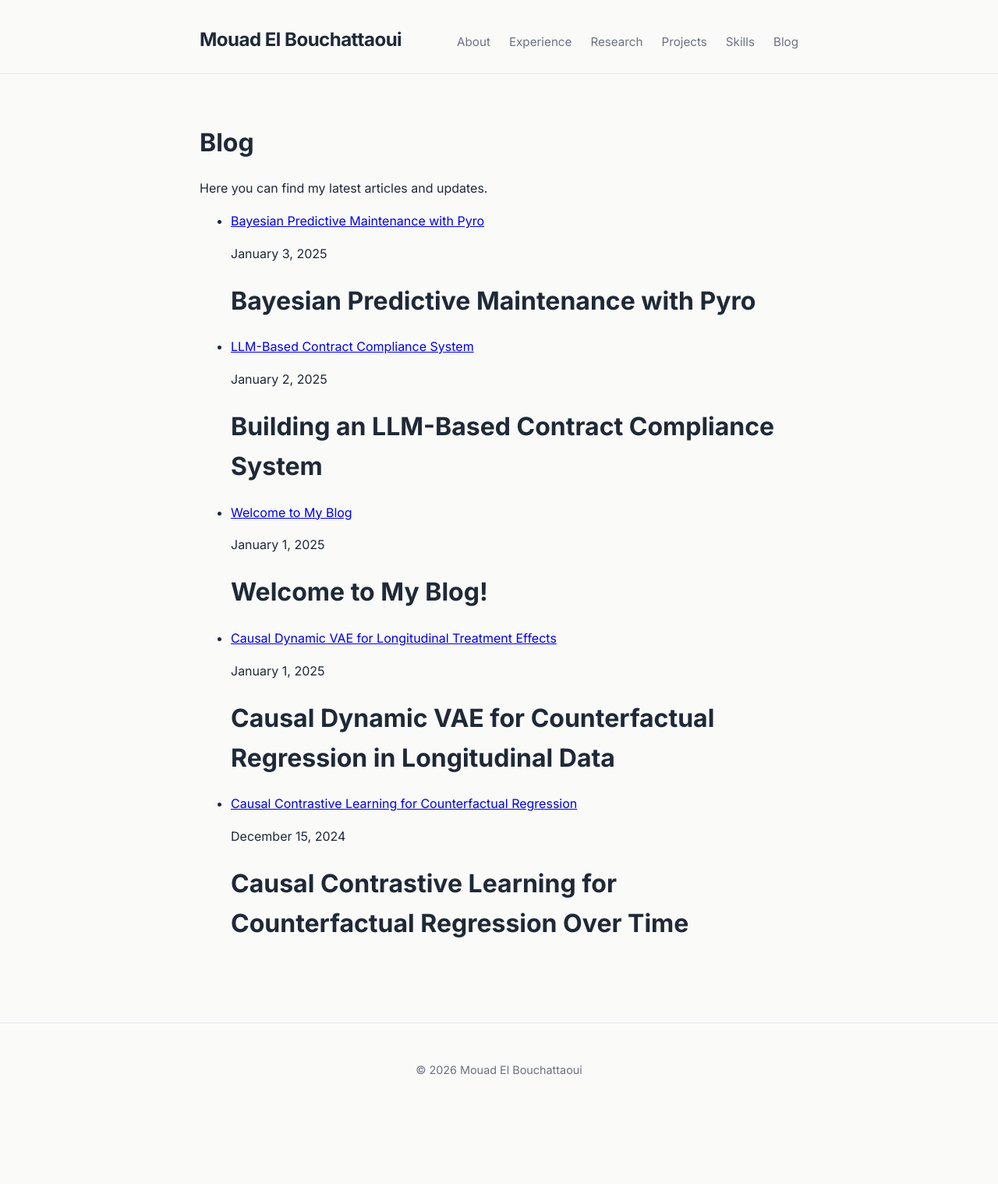
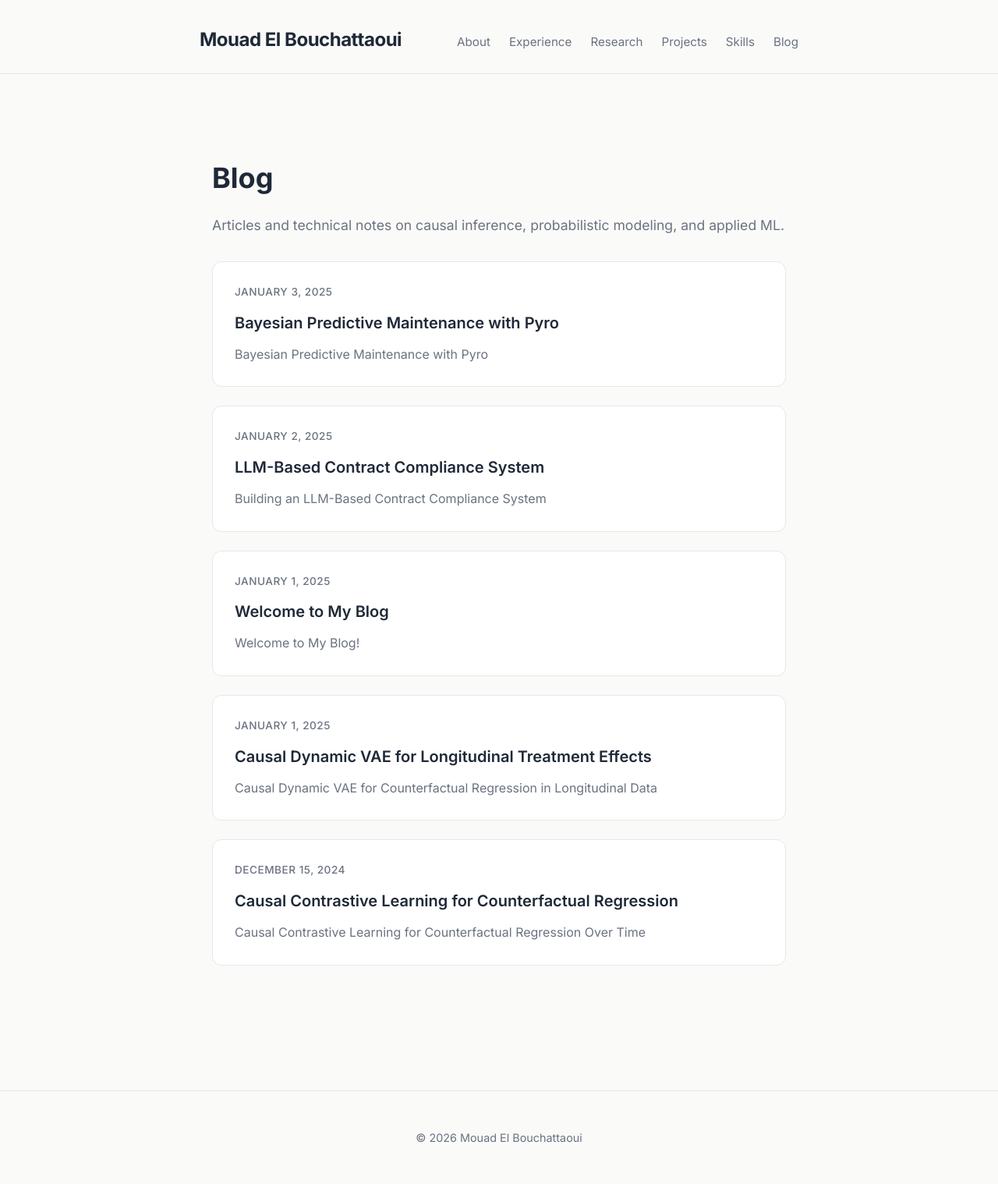
Before and after one commit to moad-lihoconf/mouad-eb.github.io, a Jekyll site: the page built from blog.md, in a window 1280 px wide. Shown: the whole page at 78% size. Built offline with Jekyll 4.4.1, drawn with Linux system fonts in a browser that asks for light colours; before the commit the page ends 1431 px from its top, so only the background shows below that.

Commit message:
feat(blog): redesign blog listing page and post layout to match academic theme

```diff
--- a/assets/css/main.css
+++ b/assets/css/main.css
@@ -376,3 +376,23 @@ body {
     padding: 1.5rem;
   }
 }
+/* Blog-specific */
+.prose-page-title {
+  font-size: 2.25rem;
+  font-weight: 700;
+  margin-bottom: 0.5rem;
+  color: var(--text-main);
+}
+
+.prose-page-subtitle {
+  color: var(--text-muted);
+  font-size: 1.1rem;
+  margin-bottom: 0;
+}
+
+.post-meta {
+  font-size: 0.9rem;
+  color: var(--text-muted);
+  margin-bottom: 2rem;
+  font-weight: 500;
+}
--- a/blog.md
+++ b/blog.md
@@ -4,16 +4,21 @@ title: Blog
 permalink: /blog/
 ---
 
-# Blog
+<div class="page-container">
 
-Here you can find my latest articles and updates.
+  <h1 class="prose-page-title">Blog</h1>
+  <p class="prose-page-subtitle">Articles and technical notes on causal inference, probabilistic modeling, and applied ML.</p>
 
-<ul>
-  {% for post in site.posts %}
-    <li>
-      <a href="{{ post.url }}">{{ post.title }}</a>
-      <p>{{ post.date | date: "%B %-d, %Y" }}</p>
-      <p>{{ post.excerpt }}</p>
-    </li>
-  {% endfor %}
-</ul>
+  <div class="cards-grid" style="margin-top: 2rem;">
+    {% for post in site.posts %}
+    <a href="{{ post.url | relative_url }}" class="resource-card">
+      <div class="card-meta">{{ post.date | date: "%B %-d, %Y" }}</div>
+      <h2 class="card-title">{{ post.title }}</h2>
+      {% if post.excerpt %}
+      <p class="card-desc">{{ post.excerpt | strip_html | truncatewords: 30 }}</p>
+      {% endif %}
+    </a>
+    {% endfor %}
+  </div>
+
+</div>
```
Also changed, not shown: _layouts/post.html (added, +13 -0 lines).
